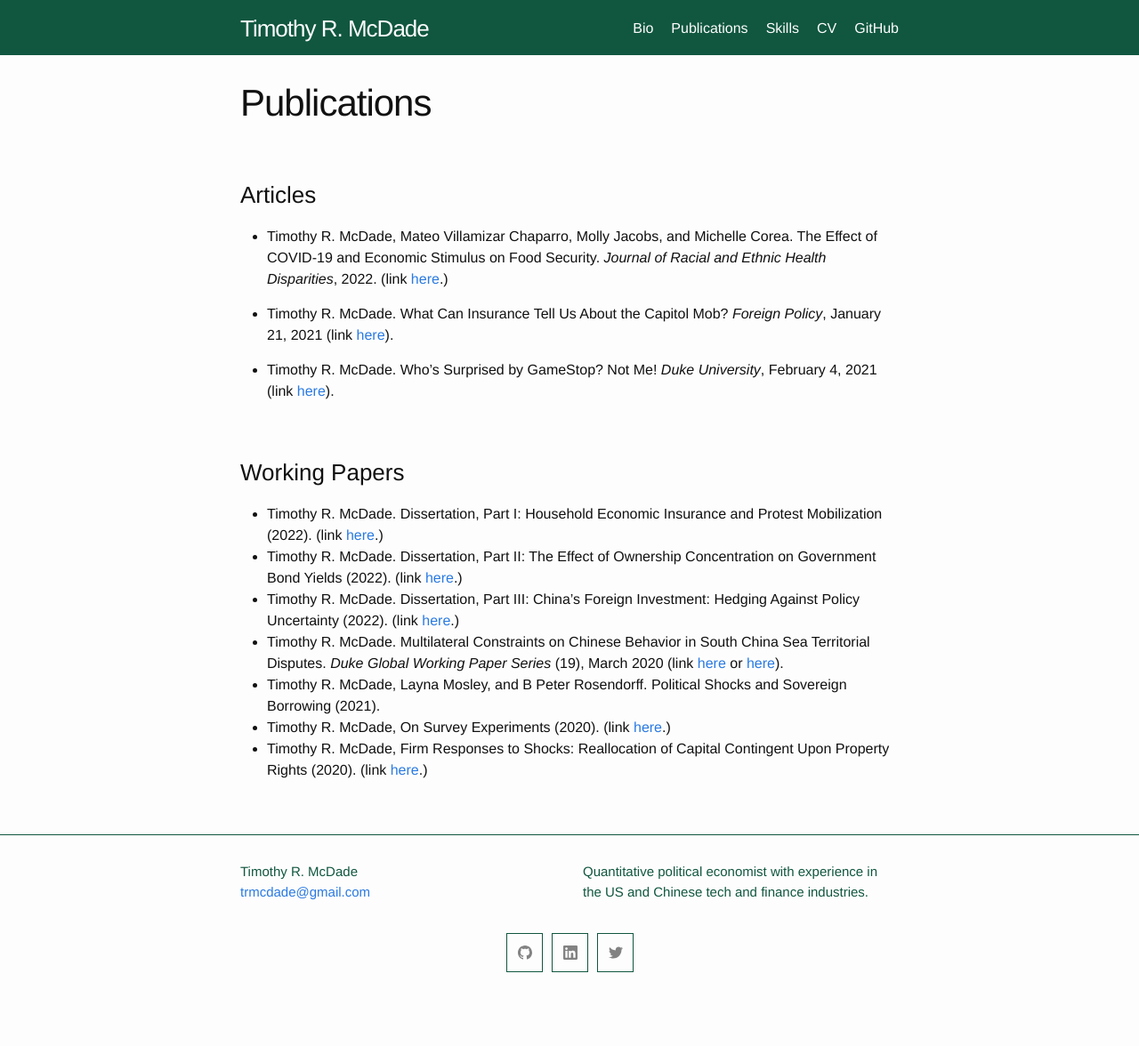
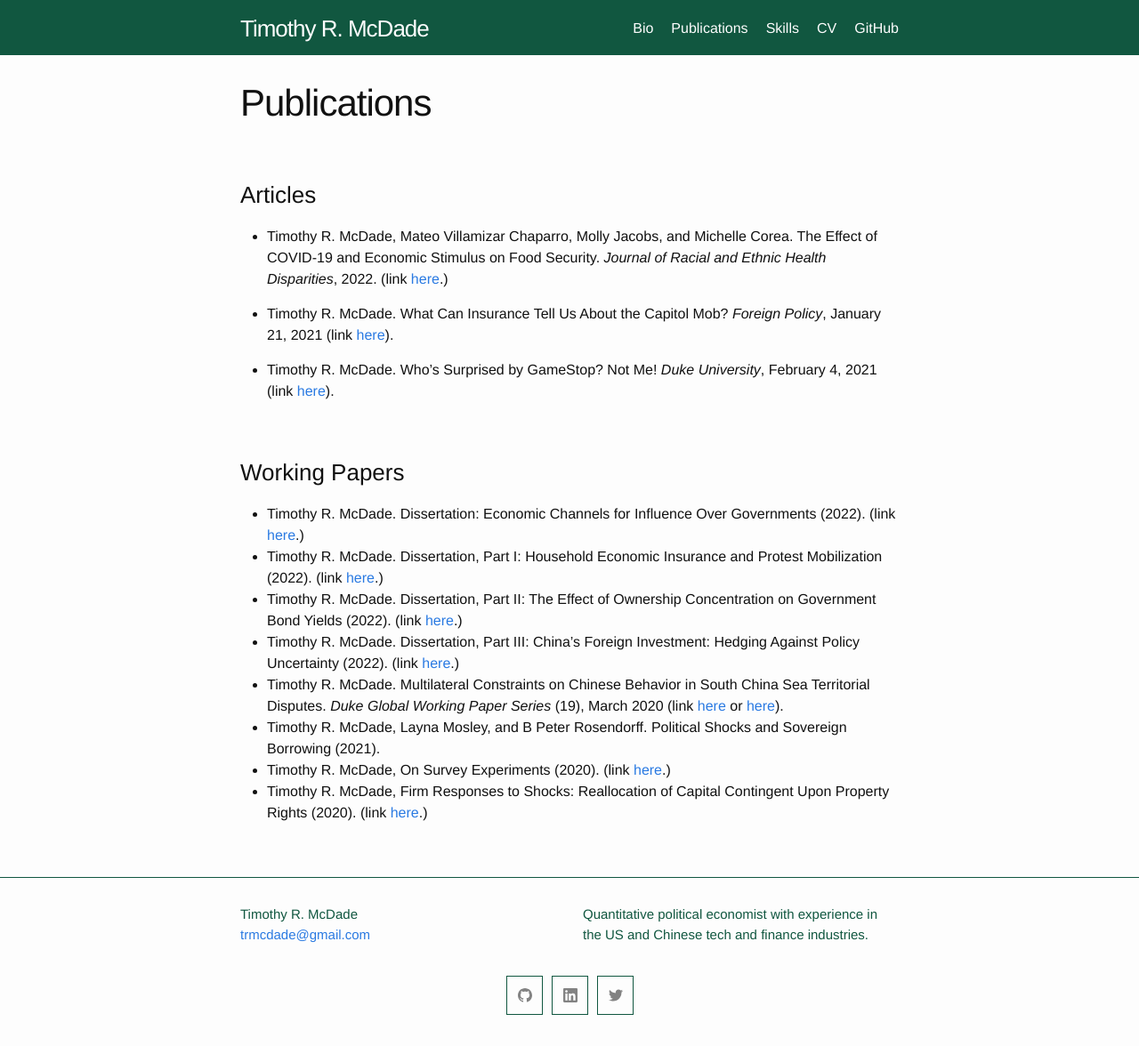
Before and after one commit to trmcdade/trmcdade.github.io, a Jekyll site: the page built from publications.md, in a window 1280 px wide. Shown: the whole page at 89% size. Built offline with Jekyll 4.4.1, drawn with Linux system fonts in a browser that asks for light colours; our own code applies the rules of GitHub Pages for plain Markdown files; before the commit the page ends 1128 px from its top, so only the background shows below that.

Commit message:
diss constituent papers

```diff
--- a/publications.md
+++ b/publications.md
@@ -13,9 +13,10 @@ title: Publications
 
 ### Working Papers
 
-  - Timothy R. McDade. Dissertation, Part I: Household Economic Insurance and Protest Mobilization (2022). (link <a href="assets/papers/McDade Economic Channels for Influence Over Goverments 2022.pdf">here</a>.)
-  - Timothy R. McDade. Dissertation, Part II: The Effect of Ownership Concentration on Government Bond Yields (2022). (link <a href="assets/papers/McDade Economic Channels for Influence Over Goverments 2022.pdf">here</a>.)
-  - Timothy R. McDade. Dissertation, Part III: China's Foreign Investment: Hedging Against Policy Uncertainty (2022). (link <a href="assets/papers/McDade Economic Channels for Influence Over Goverments 2022.pdf">here</a>.)
+  - Timothy R. McDade. Dissertation: Economic Channels for Influence Over Governments (2022). (link <a href="assets/papers/McDade Economic Channels for Influence Over Goverments 2022.pdf">here</a>.)
+  - Timothy R. McDade. Dissertation, Part I: Household Economic Insurance and Protest Mobilization (2022). (link <a href="assets/papers/McDade_Econ_and_Protests_20220406.pdf">here</a>.)
+  - Timothy R. McDade. Dissertation, Part II: The Effect of Ownership Concentration on Government Bond Yields (2022). (link <a href="assets/papers/McDade_Bonds_20220409.pdf">here</a>.)
+  - Timothy R. McDade. Dissertation, Part III: China's Foreign Investment: Hedging Against Policy Uncertainty (2022). (link <a href="assets/papers/McDade_RAI_20220406.pdf">here</a>.)
   - Timothy R. McDade. Multilateral Constraints on Chinese Behavior in South China Sea Territorial Disputes. *Duke Global Working Paper Series* (19), March 2020 (link [here](https://ssrn.com/abstract=3552183) or [here](http://dx.doi.org/10.2139/ssrn.3552183)).
   - Timothy R. McDade, Layna Mosley, and B Peter Rosendorff. Political Shocks and Sovereign Borrowing (2021).
   - Timothy R. McDade, On Survey Experiments (2020). (link <a href="assets/papers/McDade_Survey_Experiments_20200608.pdf">here</a>.)
```
Also changed, not shown: 3 other files.
